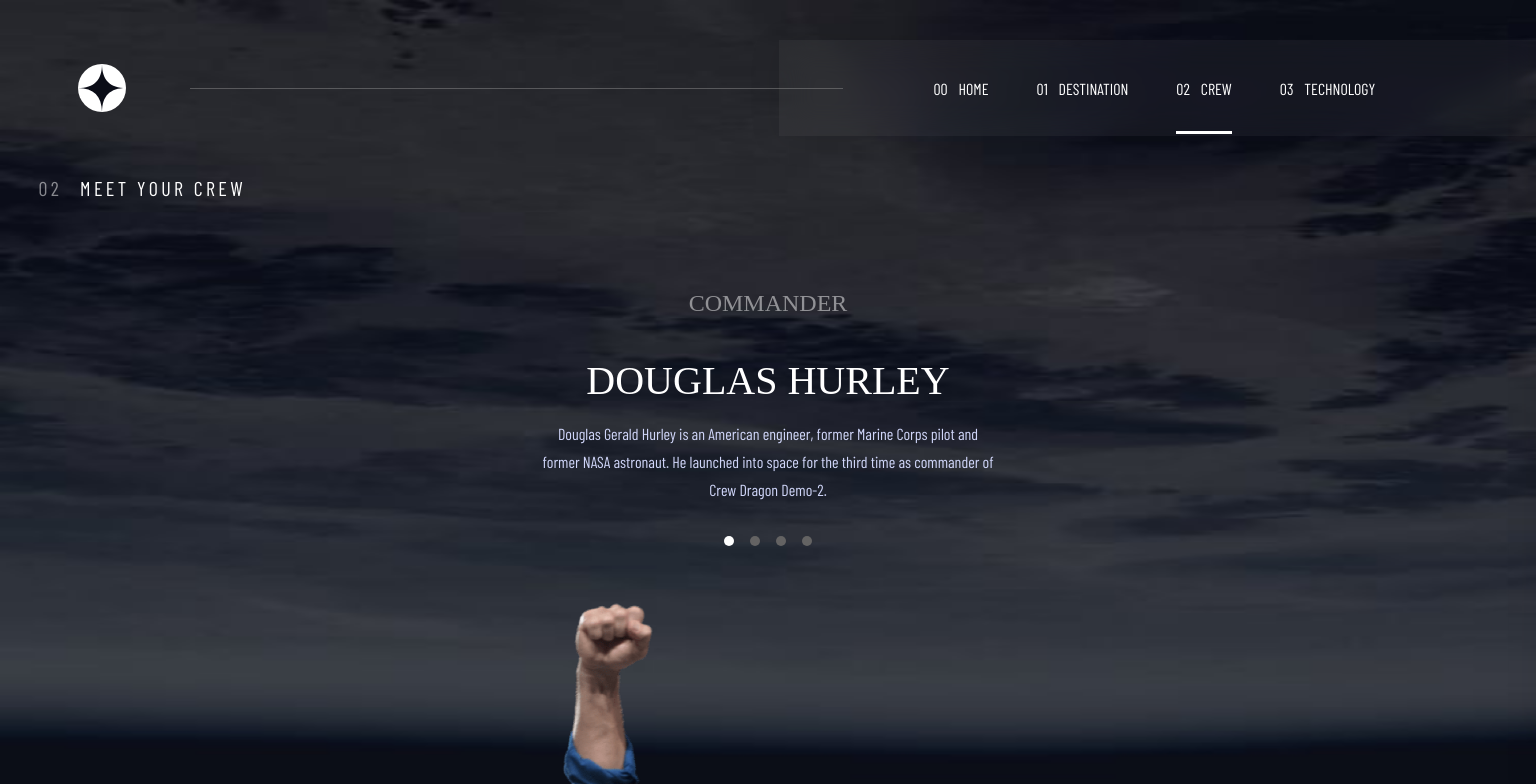
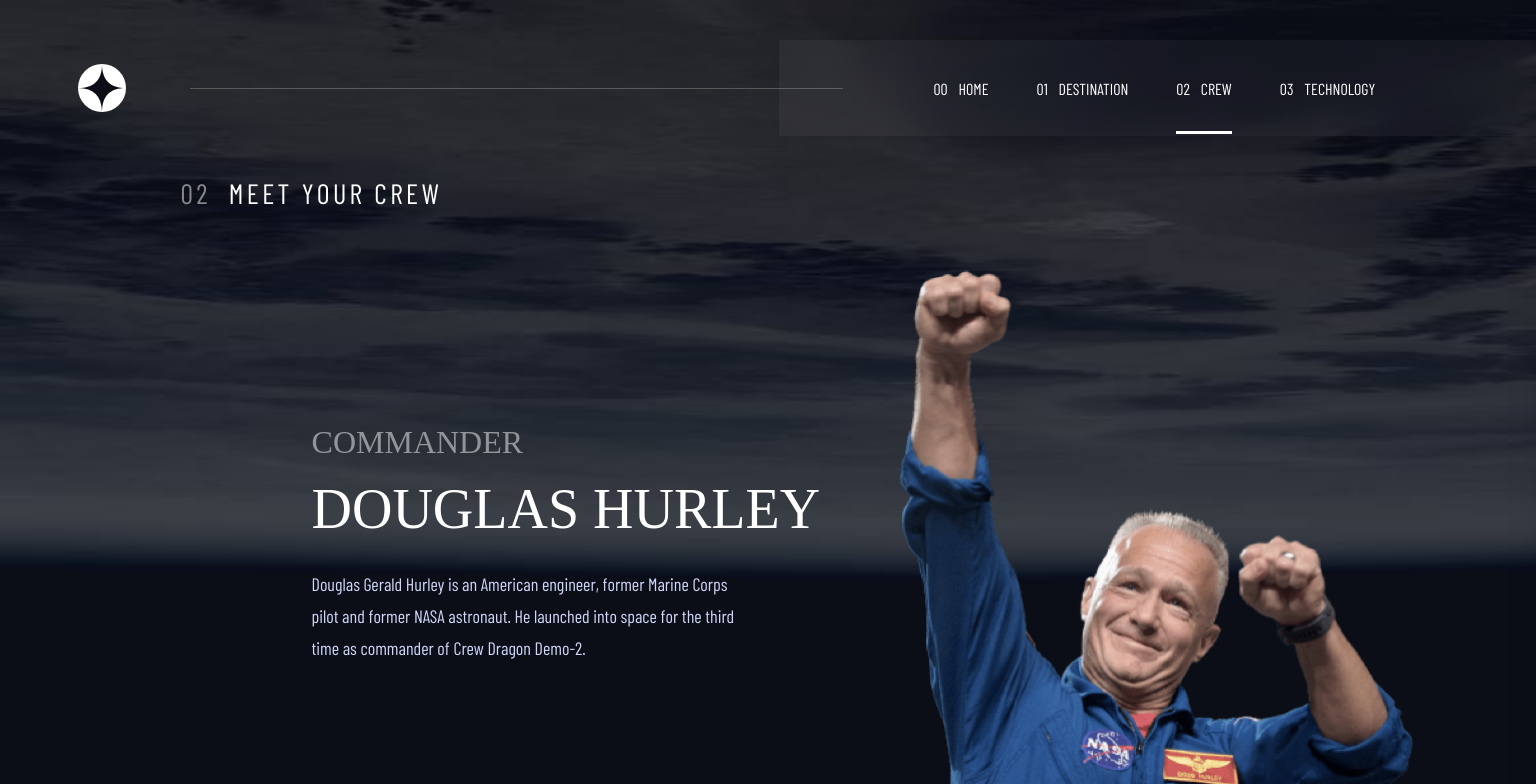
Before and after one commit to JakeMa4o/space-tourism-website, a React (Vite) app: page /crew in a window 1536 px wide. Shown: the top 784 px of the page. Built offline with nearby package versions, Linux system fonts and the light colour scheme; a web font is replaced by a local one.

Commit message:
Second commit

```diff
--- a/src/pages/crew/Crew.module.scss
+++ b/src/pages/crew/Crew.module.scss
@@ -11,8 +11,10 @@
 
     .content {
         padding-top: 2.125rem;
-        display: grid;
-        place-items: center;
+        display: flex;
+        flex-direction: column;
+        justify-content: center;
+        align-items: center;
         text-align: center;
 
         h2 {
@@ -30,13 +32,14 @@
         }
 
         .body {
-            display: grid;
-            place-items: center;
+            display: flex;
+            justify-content: center;
+            align-items: center;
+            flex-direction: column;
             padding: 2rem 0 0;
 
             .imagesTab {
                 .image {
-                    // width: 10.6rem;
                     height: 14rem;
                     margin-bottom: 1.6rem;
                     display: none;
@@ -48,7 +51,6 @@
                     }
 
                     img {
-                        // width: 100%;
                         height: 100%;
                     }
                 }
@@ -121,7 +123,7 @@
                 }
 
                 @keyframes fadeIn {
-                    to{
+                    to {
                         opacity: 1;
                     }
                 }
@@ -131,9 +133,13 @@
 }
 
 
+// Tablet
 
 @media (min-width: 768px) {
     .crew {
+        overflow: hidden;
+        height: 100vh;
+
         .content {
             padding-top: 2.5rem;
 
@@ -147,25 +153,15 @@
 
             .body {
                 padding: 3.75rem 0 0;
-                grid-template-rows: .3fr .8fr;
                 gap: 2.5rem;
+                flex-direction: column-reverse;
+                overflow: hidden;
 
 
-                // Fix this
-
                 .imagesTab {
-                    grid-row: 2/3;
-                    overflow: hidden;
-
                     .image {
-                            position: relative;
-                            top: 5rem;
-                            // left: 0;
-                            // width: 28.5rem;
-                            // height: 35.75rem;
-                            height: 35rem;
+                        height: 33rem;
                         margin-bottom: -1.6rem;
-                            margin-top: 2.5rem;
 
                         img {
                             width: 100%;
@@ -175,11 +171,8 @@
                 }
 
                 .info {
-                    grid-row: 1/2;
                     display: flex;
                     flex-direction: column-reverse;
-                    // test
-                    // height: 14.5rem;
 
                     .tabs {
                         gap: 1rem;
@@ -211,3 +204,94 @@
         }
     }
 }
+
+
+
+// Desktop
+
+@media (min-width: 1440px) {
+    .crew {
+        .content {
+            padding-left: 8.875rem;
+            // justify-content: flex-start;
+            align-items: flex-start;
+            // display: grid;
+            // place-items: center;
+
+            h2 {
+                font-size: 1.75rem;
+            }
+
+            .body {
+                text-align: left;
+                justify-content: flex-start;
+                align-items: flex-start;
+                flex-direction: row-reverse;
+                gap: 5rem;
+                overflow: visible;
+
+                .imagesTab {
+                    .image {
+                        position: relative;
+                        left: 3rem;
+                        width: 100%;
+                        height: 44rem;
+                        margin-bottom: -1.6rem;
+                    }
+                }
+
+                .info {
+                    .tabs {
+                        justify-content: flex-start;
+                        width: 8.25rem;
+
+                        .tab {
+                            width: .9rem;
+                            height: .9rem;
+                        }
+                    }
+
+                    .contentTab {
+                        .description {
+                            padding-top: 9.6rem;
+
+                            .text {
+                                padding-bottom: 7.5rem;
+
+                                .role {
+                                    font-size: 2rem;
+                                    padding-bottom: 1rem;
+                                }
+
+                                h1 {
+                                    font-size: 3.5rem;
+                                    width: 40.5rem;
+                                    height: 4rem;
+                                    margin-bottom: 1.6875rem;
+                                }
+
+                                p {
+                                    font-size: 1.125rem;
+                                    line-height: 32px;
+                                    width: 27.75rem;
+                                    // height: 8rem;
+                                }
+                            }
+                        }
+                    }
+
+                }
+            }
+        }
+    }
+}
+
+@media (min-width: 1450px) {
+    .crew {
+        .content {
+            padding-left: 8.875rem;
+            // justify-content: flex-start;
+            align-items: center;
+        }
+    }
+}
--- a/src/pages/technology/Technology.module.scss
+++ b/src/pages/technology/Technology.module.scss
@@ -212,7 +212,7 @@
 
         .content {
             padding-top: 4.75rem;
-            padding-left: 10rem;
+            padding-left: 8.875rem;
 
             h2 {
                 padding-left: .9rem;
```
Lines whose indentation alone changed are shown as unchanged.
